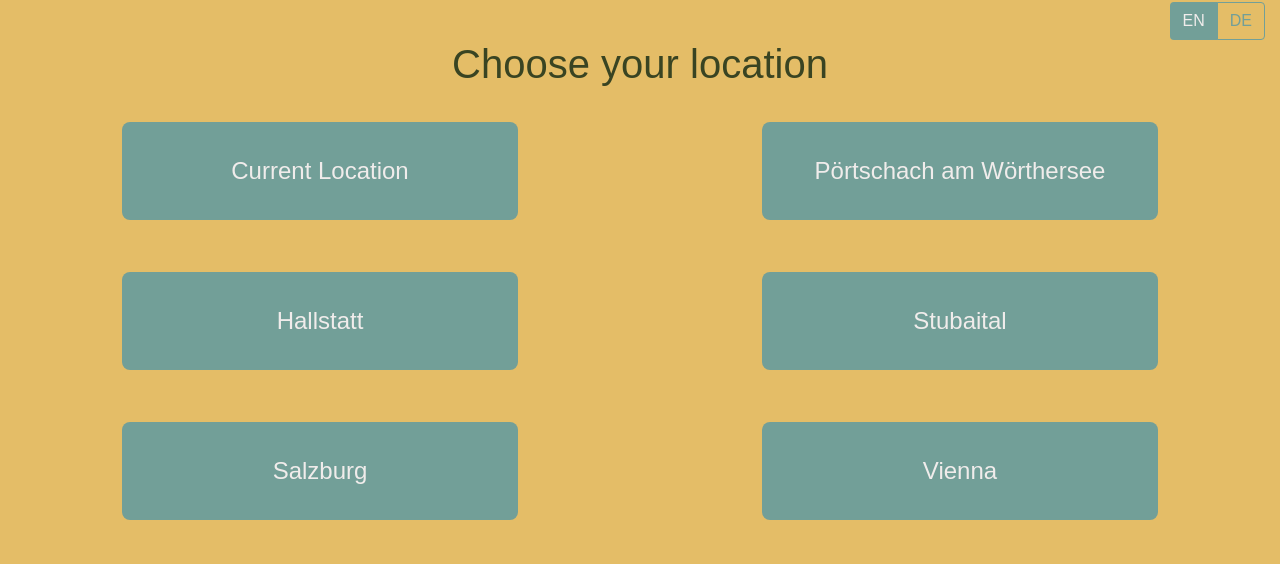
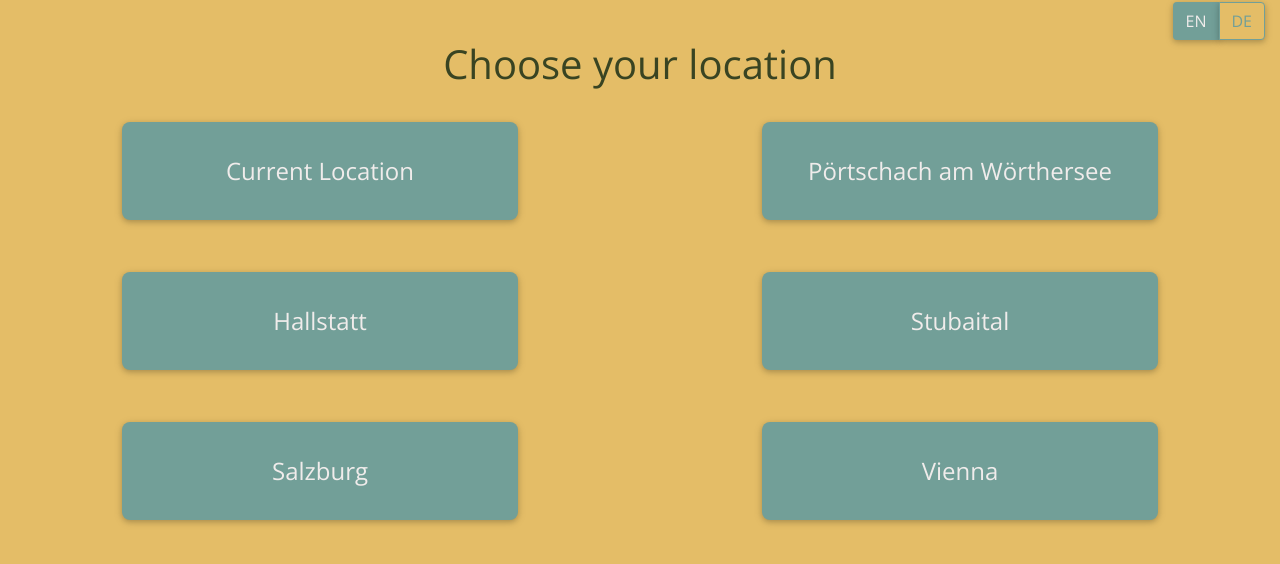
Before and after one commit to sandrabidiak/oHa-web, a Vue app in the folder oha-web/: page / in a window 1280 px wide. Shown: the top 564 px of the page. Built offline with nearby package versions, Linux system fonts and the light colour scheme.

Commit message:
- added shadows and font

```diff
--- a/oha-web/public/index.html
+++ b/oha-web/public/index.html
@@ -6,6 +6,7 @@
     <meta name="viewport" content="width=device-width,initial-scale=1.0">
     <link rel="icon" href="<%= BASE_URL %>favicon.ico">
     <link href="//maxcdn.bootstrapcdn.com/font-awesome/4.7.0/css/font-awesome.min.css" rel="stylesheet">
+    <link href="https://fonts.googleapis.com/css?family=Open+Sans" rel="stylesheet">
     <title>oha-web</title>
   </head>
   <body>
--- a/oha-web/src/assets/css/styling.css
+++ b/oha-web/src/assets/css/styling.css
@@ -1,7 +1,7 @@
 /* global styles */
 
 body {
-    font-family: Arial, Helvetica, sans-serif;
+    font-family: 'Open Sans', sans-serif;
     background-color: #e4bd67;
     color:  #394422;
 }
@@ -12,12 +12,23 @@ body {
     overflow: hidden;
     text-overflow: ellipsis;
     white-space: nowrap;
+    box-shadow: 0 2px 5px 0 rgba(0,0,0,0.16),
+        0 2px 10px 0 rgba(0,0,0,0.12);
 }
 
 .cancel-btn-style, .back-btn-style, .language-btn-style {
     background-color: #e4bd67;
     border-color: #729f98;
     color: #729f98;
+    box-shadow: 0 2px 5px 0 rgba(0,0,0,0.16),
+        0 2px 10px 0 rgba(0,0,0,0.12);
+}
+
+.language-btn-style-checked {
+    background-color: #729f98;
+    color: #f0eceb;
+    box-shadow: 0 2px 5px 0 rgba(0,0,0,0.16),
+        0 2px 10px 0 rgba(0,0,0,0.12);
 }
 
 .location-btn-style:hover, .search-btn-style:hover, .home-page-btn:hover, .card-style:hover,
@@ -27,7 +38,7 @@ body {
     text-decoration: none !important;
 }
 
-.cancel-btn-style:hover, .back-btn-style:hover, .language-btn-style-checked {
+.cancel-btn-style:hover, .back-btn-style:hover {
     background-color: #729f98;
     color: #f0eceb;
 }
@@ -59,6 +70,8 @@ body {
 .card-style {
     background-color: #729f98;
     color: #f0eceb;
+    box-shadow: 0 2px 5px 0 rgba(0,0,0,0.16),
+        0 2px 10px 0 rgba(0,0,0,0.12);
 }
 
 .card-text {
@@ -69,6 +82,8 @@ body {
 .location-detail-style {
     background-color: #394422;
     color: #f0eceb;
+    box-shadow: 0 2px 5px 0 rgba(0,0,0,0.16),
+        0 2px 10px 0 rgba(0,0,0,0.12);
 }
 
 .change-location-btn, .nav-language-btn-style-checked {
@@ -85,6 +100,11 @@ body {
 .change-location-btn:hover {
     box-shadow: 2px 2px #c8bbb6;
     text-decoration: none;
+}
+
+.suggestion-btn {
+    box-shadow: 0 2px 5px 0 rgba(0,0,0,0.16),
+        0 2px 10px 0 rgba(0,0,0,0.12);
 }
 
 .vue-tags-input, .input {
--- a/oha-web/src/components/search/SuggestionsComponent.vue
+++ b/oha-web/src/components/search/SuggestionsComponent.vue
@@ -17,7 +17,7 @@
               'term-specialization': s.stt === 'TERM_SPECIALIZATION',
               'term-generalization': s.stt === 'TERM_GENERALIZATION',
               'term-top-level': s.stt === 'TERM_TOP_LEVEL',
-            }" class="btn">
+            }" class="btn suggestion-btn">
               {{s.sst}}
               <i class="fa fa-angle-up"></i>
             </button>
```
